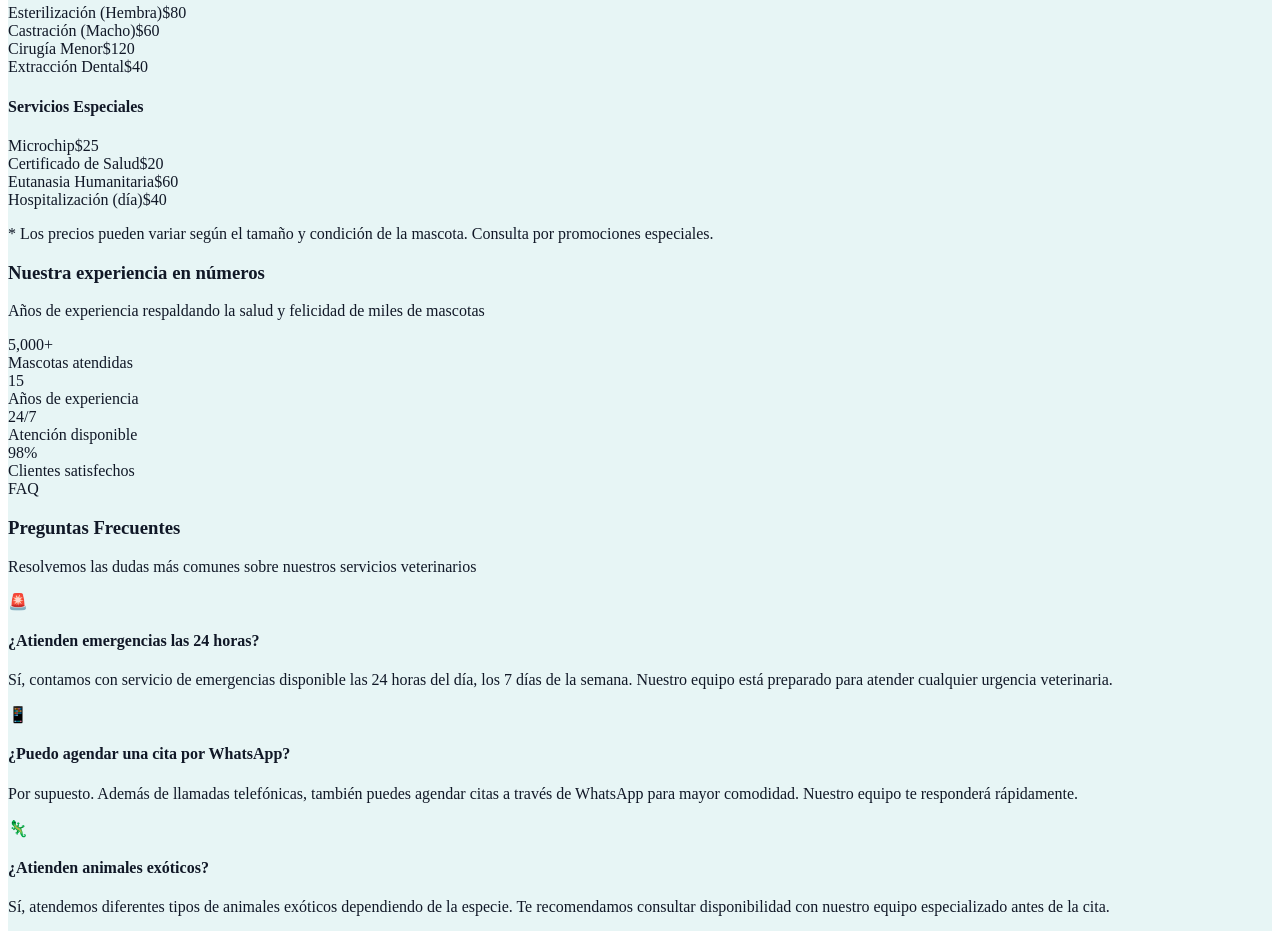
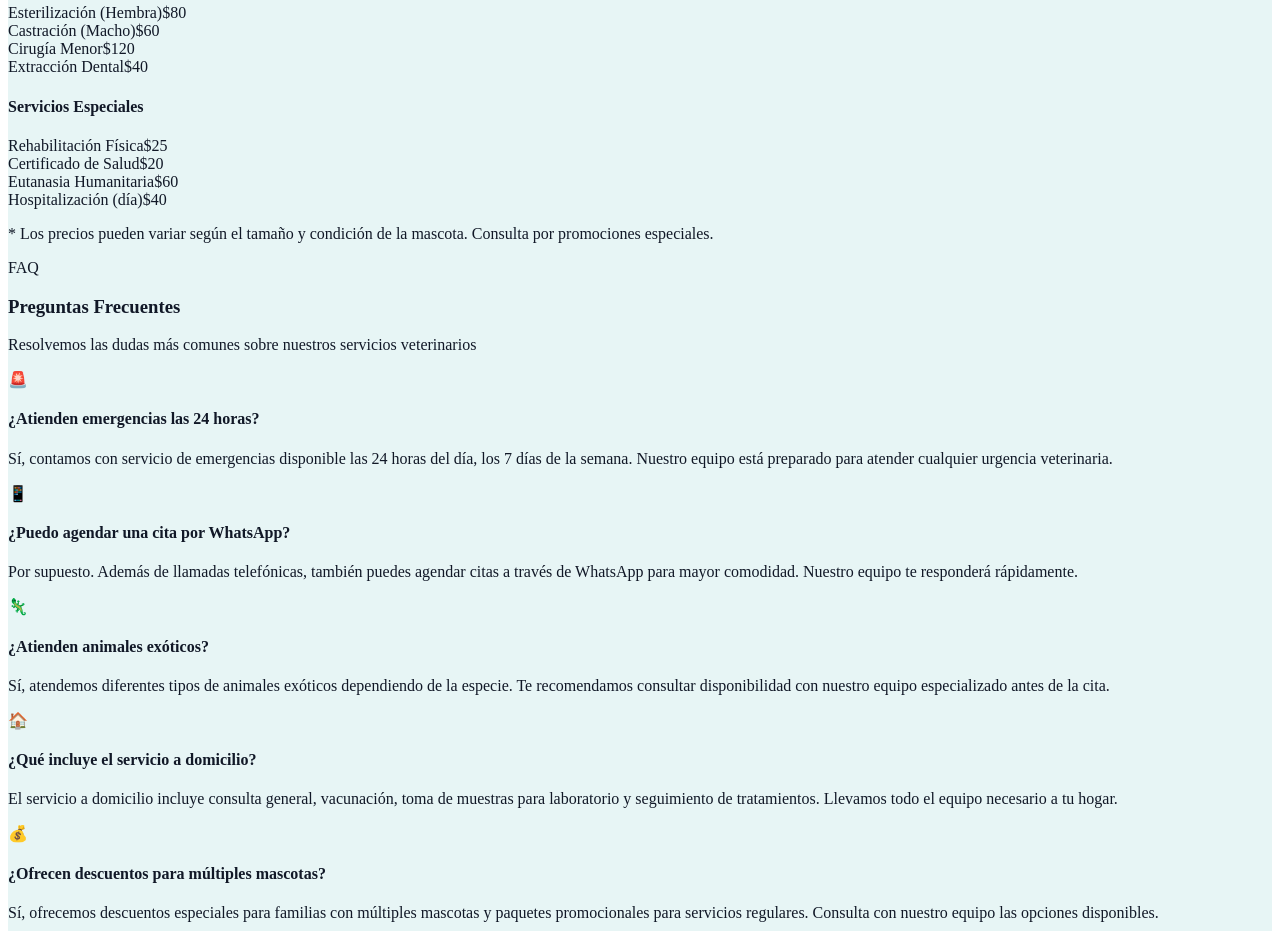
Before and after one commit to TeranHc/Veterinaria1, a Next.js app: page /pages/servicio in a window 1280 px wide. Shown: the part 4180-5111 px from the top of the page. Built offline with nearby package versions, Linux system fonts and the light colour scheme.

Commit message:
Cambio final final

```diff
--- a/src/app/pages/servicio/page.js
+++ b/src/app/pages/servicio/page.js
@@ -235,9 +235,7 @@ export default function Servicios() {
                 { nombre: "Teleconsulta", precio: "$15" },
                 { nombre: "Consulta de Emergencia", precio: "$50" }
               ],
-              color: "border-teal-500",
-              bgColor: "bg-teal-50",
-              textColor: "text-teal-600"
+              color: "border-teal-500", bgColor: "bg-teal-50", textColor: "text-teal-600"
             },
             {
               categoria: "Vacunas y Prevención",
@@ -247,9 +245,7 @@ export default function Servicios() {
                 { nombre: "Desparasitación", precio: "$12" },
                 { nombre: "Control de Pulgas", precio: "$18" }
               ],
-              color: "border-purple-500",
-              bgColor: "bg-purple-50",
-              textColor: "text-purple-600"
+              color: "border-purple-500", bgColor: "bg-purple-50", textColor: "text-purple-600"
             },
             {
               categoria: "Cuidado e Higiene",
@@ -259,9 +255,7 @@ export default function Servicios() {
                 { nombre: "Limpieza Dental", precio: "$45" },
                 { nombre: "Limpieza de Oídos", precio: "$15" }
               ],
-              color: "border-blue-500",
-              bgColor: "bg-blue-50",
-              textColor: "text-blue-600"
+              color: "border-blue-500", bgColor: "bg-blue-50", textColor: "text-blue-600"
             },
             {
               categoria: "Análisis de Laboratorio",
@@ -271,9 +265,7 @@ export default function Servicios() {
                 { nombre: "Examen Coprológico", precio: "$15" },
                 { nombre: "Perfil Bioquímico", precio: "$60" }
               ],
-              color: "border-green-500",
-              bgColor: "bg-green-50",
-              textColor: "text-green-600"
+              color: "border-green-500", bgColor: "bg-green-50", textColor: "text-green-600"
             },
             {
               categoria: "Cirugías",
@@ -283,21 +275,17 @@ export default function Servicios() {
                 { nombre: "Cirugía Menor", precio: "$120" },
                 { nombre: "Extracción Dental", precio: "$40" }
               ],
-              color: "border-red-500",
-              bgColor: "bg-red-50",
-              textColor: "text-red-600"
+              color: "border-red-500", bgColor: "bg-red-50", textColor: "text-red-600"
             },
             {
               categoria: "Servicios Especiales",
               servicios: [
-                { nombre: "Microchip", precio: "$25" },
+                { nombre: "Rehabilitación Física", precio: "$25" },
                 { nombre: "Certificado de Salud", precio: "$20" },
                 { nombre: "Eutanasia Humanitaria", precio: "$60" },
                 { nombre: "Hospitalización (día)", precio: "$40" }
               ],
-              color: "border-orange-500",
-              bgColor: "bg-orange-50",
-              textColor: "text-orange-600"
+              color: "border-orange-500", bgColor: "bg-orange-50", textColor: "text-orange-600"
             }
           ].map((categoria, i) => (
             <div key={i} className={`bg-white rounded-2xl shadow-lg p-6 border-2 ${categoria.color} hover:shadow-xl transition-all duration-300 transform hover:-translate-y-1`}>
@@ -321,27 +309,6 @@ export default function Servicios() {
           <p className="text-gray-600 text-sm">
             * Los precios pueden variar según el tamaño y condición de la mascota. Consulta por promociones especiales.
           </p>
-        </div>
-      </div>
-
-      {/* Estadísticas */}
-      <div className="mt-24 bg-gradient-to-r from-teal-500 to-teal-600 rounded-3xl p-12 max-w-6xl mx-auto text-white">
-        <h3 className="text-3xl font-bold mb-4 text-center">Nuestra experiencia en números</h3>
-        <p className="text-center text-teal-100 mb-12 text-lg max-w-2xl mx-auto">
-          Años de experiencia respaldando la salud y felicidad de miles de mascotas
-        </p>
-        <div className="grid grid-cols-2 md:grid-cols-4 gap-8 text-center">
-          {[
-            { numero: "5,000+", texto: "Mascotas atendidas" },
-            { numero: "15", texto: "Años de experiencia" },
-            { numero: "24/7", texto: "Atención disponible" },
-            { numero: "98%", texto: "Clientes satisfechos" }
-          ].map((stat, i) => (
-            <div key={i} className="transform hover:scale-105 transition-transform duration-200">
-              <div className="text-4xl font-bold mb-2">{stat.numero}</div>
-              <div className="text-teal-100">{stat.texto}</div>
-            </div>
-          ))}
         </div>
       </div>
 
```
